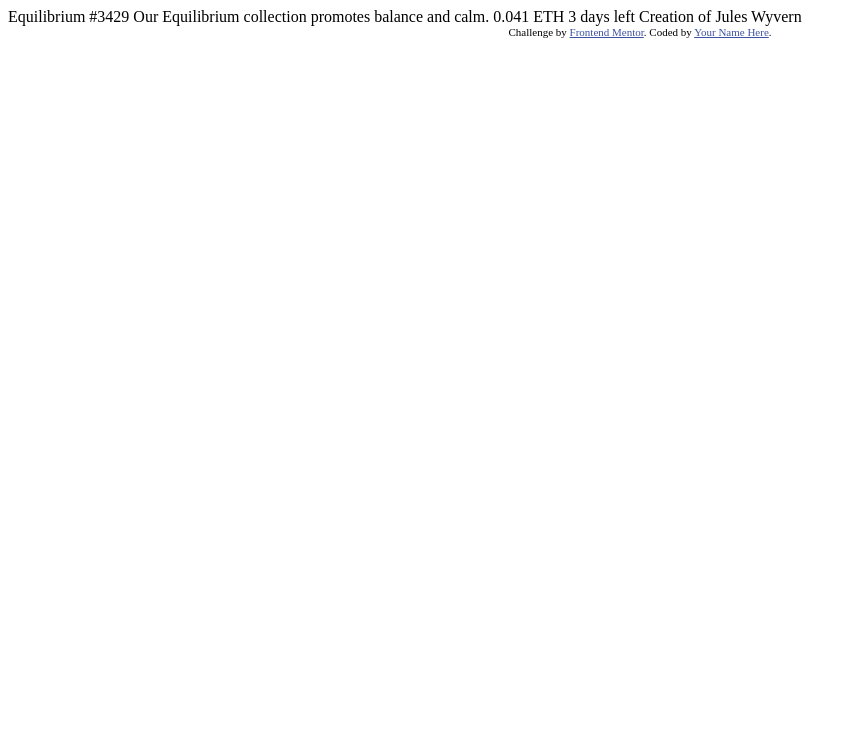
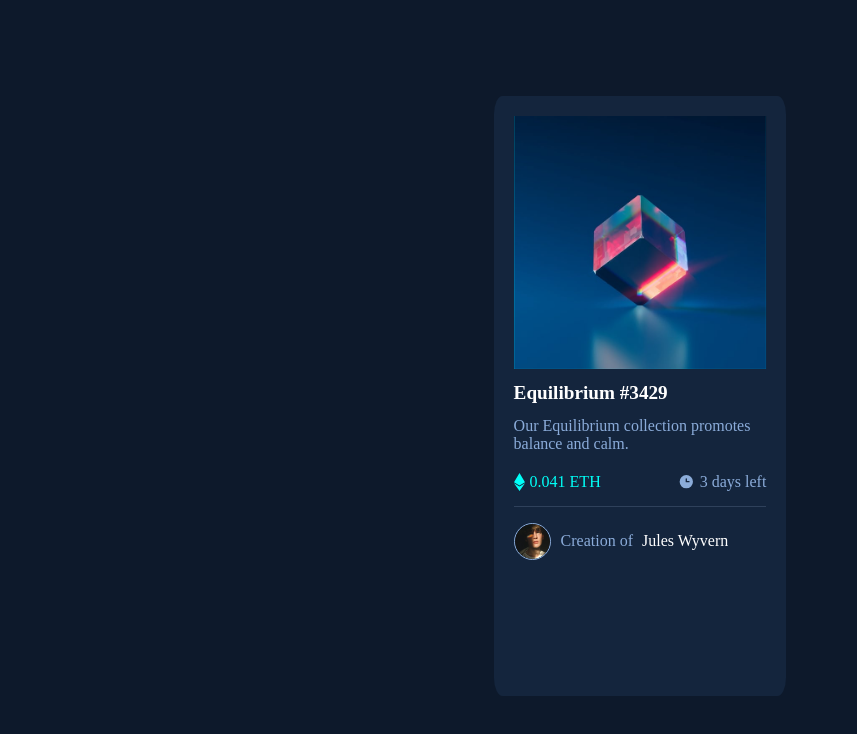
Before and after one commit to kviktor01/card_frontend, a plain HTML site: page index.html in a window 1280 px wide. Shown: the whole page, without its empty margins (0-857 px from the left). Drawn offline with Linux system fonts and the light colour scheme.

Commit message:
Project End

```diff
--- a/index.html
+++ b/index.html
@@ -12,22 +12,74 @@
   <style>
     .attribution { font-size: 11px; text-align: center; }
     .attribution a { color: hsl(228, 45%, 44%); }
+    .container {width:20%;height: 70vh; margin: auto; background-color: hsl(216, 50%, 16%); padding: 20px; border-radius: 3%;}
+    .hover:hover{
+      color:hsl(178, 100%, 50%);
+      cursor: pointer;
+    }
+    .hover{
+      color: white;
+    }
+    .container2 {
+  position: relative;
+      background-color: cyan;
+}
+.image {
+  opacity: 1;
+  display: block;
+  width: 100%;
+  height: auto;
+  transition: .5s ease;
+  backface-visibility: hidden;
+}
+    .middle {
+      transition: .5s ease;
+      opacity: 0;
+      position: absolute;
+      top: 50%;
+      left: 50%;
+      transform: translate(-50%, -50%);
+      -ms-transform: translate(-50%, -50%);
+      text-align: center;
+    }
+    .container2:hover .image {
+  opacity: 0.6;
+}
+
+.container2:hover .middle {
+  opacity: 1;
+}
+
+@media  screen and (max-width:400px) {
+  .container{
+    width: 85%;
+    height: 80vh;
+  }
+}
   </style>
 </head>
-<body>
-
-  Equilibrium #3429
-
-  Our Equilibrium collection promotes balance and calm.
-
-  0.041 ETH
-  3 days left
-
-  Creation of Jules Wyvern
-
-  <div class="attribution">
-    Challenge by <a href="https://www.frontendmentor.io?ref=challenge" target="_blank">Frontend Mentor</a>.
-    Coded by <a href="#">Your Name Here</a>.
+<body style="background-color: hsl(217, 54%, 11%); font-size: 16px; min-height: 97vh; ">
+  <div style="display: flex; align-items: center; align-content: center;justify-content: center; height: 97vh;">
+  <div class="container">
+    <div class="container2">
+    <img class="image" src="images/image-equilibrium.jpg" style="max-width: 100%; max-height: 65%;">
+    <div class="middle"> <svg width="48" height="48" xmlns="http://www.w3.org/2000/svg"><g fill="none" fill-rule="evenodd"><path d="M0 0h48v48H0z"/><path d="M24 9C14 9 5.46 15.22 2 24c3.46 8.78 12 15 22 15 10.01 0 18.54-6.22 22-15-3.46-8.78-11.99-15-22-15Zm0 25c-5.52 0-10-4.48-10-10s4.48-10 10-10 10 4.48 10 10-4.48 10-10 10Zm0-16c-3.31 0-6 2.69-6 6s2.69 6 6 6 6-2.69 6-6-2.69-6-6-6Z" fill="#FFF" fill-rule="nonzero"/></g></svg></div>
+    </div>
+    <h1 class='hover' style="font-size: 1.2em;">Equilibrium #3429</h1>
+    <div style=" color: hsl(215, 51%, 70%); font-weight: 300;" >
+    Our Equilibrium collection promotes balance and calm.
+      <div style="margin-top:20px; margin-bottom:15px; display: flex; justify-content: space-between;">
+          <span style="color: hsl(178, 100%, 50%); display: flex; align-items: center;"><svg width="11" height="18" xmlns="http://www.w3.org/2000/svg"><path d="M11 10.216 5.5 18 0 10.216l5.5 3.263 5.5-3.262ZM5.5 0l5.496 9.169L5.5 12.43 0 9.17 5.5 0Z" fill="#00FFF8"/></svg> <span style="display: inline-block; margin-left: 5px;"> 0.041 ETH</span></span>
+          <span style="display: flex; align-items: center;"> <svg width="17" height="17" xmlns="http://www.w3.org/2000/svg"><path d="M8.305 2.007a6.667 6.667 0 1 0 0 13.334 6.667 6.667 0 0 0 0-13.334Zm2.667 7.334H8.305a.667.667 0 0 1-.667-.667V6.007a.667.667 0 0 1 1.334 0v2h2a.667.667 0 0 1 0 1.334Z" fill="#8BACD9"/></svg> <span style="display: inline-block; margin-left: 5px;">3 days left</span></span>
+      </div>
+      <div style="border-top:1px hsl(215, 32%, 27%) solid ; ">
+        <p style="display: flex; align-items: center;">
+          <img style="width:35px; border: 1px solid hsl(215, 51%, 70%); border-radius: 50%;" src="images/image-avatar.png">
+          <span style="display: inline-block;margin-left: 10px;">  Creation of <span class="hover"  style="display: inline-block;margin-left: 5px;">Jules Wyvern</span></span>
+        </p>
+      </div>
+    </div>
+  </div>
   </div>
 </body>
 </html>
```
